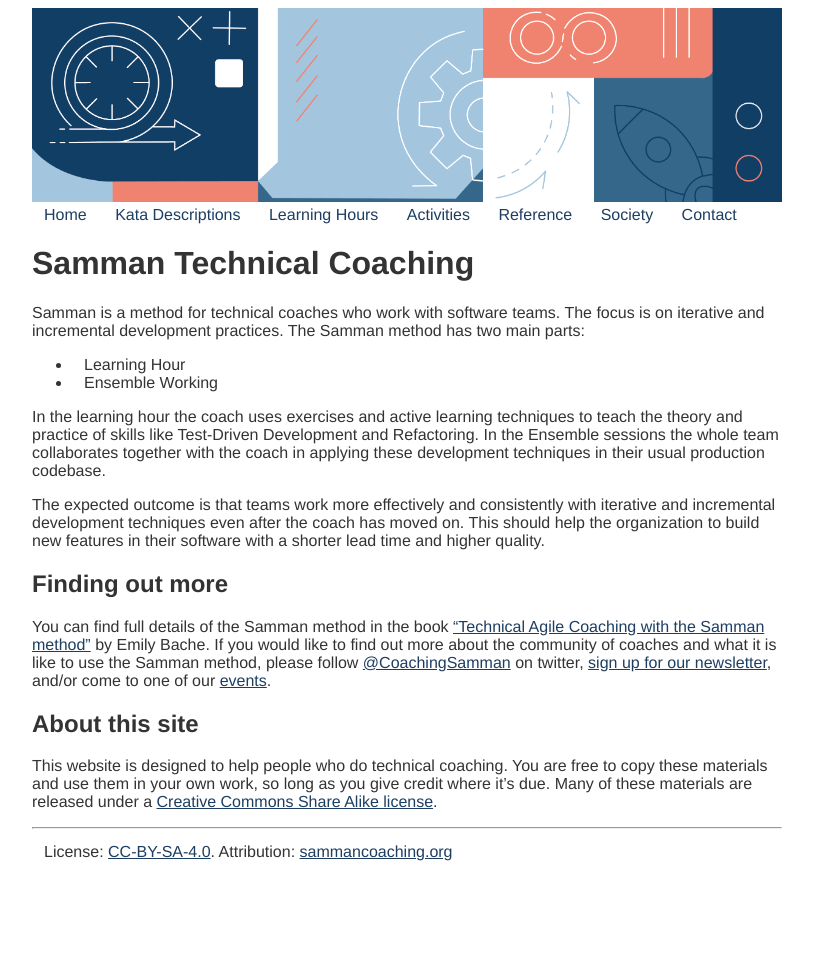
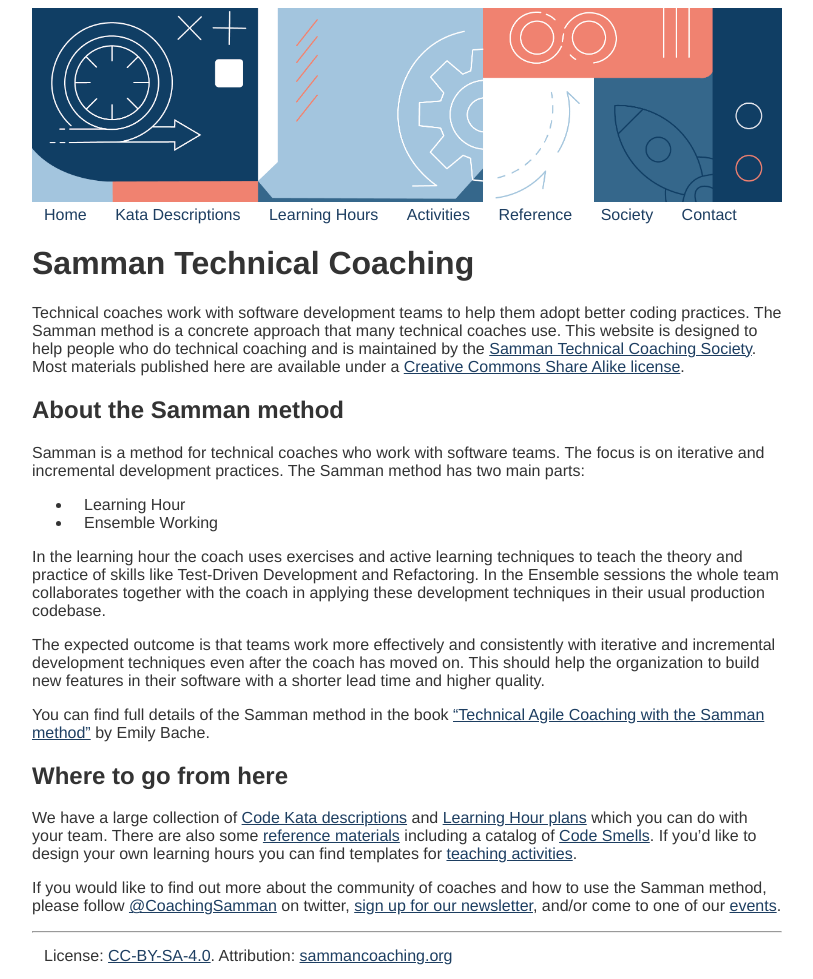
Before and after one commit to sammancoaching/website, a Jekyll site: the page built from index.md, in a window 1280 px wide. Shown: the whole page, without its empty margins (233-1046 px from the left). Built offline with Jekyll 4.4.1, drawn with Linux system fonts in a browser that asks for light colours; before the commit the page ends 900 px from its top, so only the background shows below that.

Commit message:
make the site easier to understand for newcomers

```diff
--- a/_layouts/member.html
+++ b/_layouts/member.html
@@ -7,7 +7,7 @@ layout: society
 {% if person.member %}  {% endif %}
 <h2> Learning Hours: </h2>
 <ul>
-    {% assign by_author = site.learning_hours | where: 'author', page.author | sort: 'difficulty' %}
+    {% assign by_author = site.learning_hours | where: 'author', page.author | sort: 'title' %}
     {% for learning_hour in by_author %}
     <li>
         <a href="{{ learning_hour.url }}">{{ learning_hour.title }}</a>
--- a/deploy.py
+++ b/deploy.py
@@ -53,8 +53,6 @@ def main():
         password = os.environ["FTP_PASSWORD"]
         server = os.environ["FTP_SERVER"]
 
-    print("found credentials", user, password, server)
-
     with FTP_TLS(host=server, user=user, passwd=password) as ftp:
         ftp.cwd("web")
         local_web = "_site"
--- a/index.md
+++ b/index.md
@@ -4,6 +4,10 @@ title: Samman Technical Coaching
 ---
 
 # Samman Technical Coaching
+
+Technical coaches work with software development teams to help them adopt better coding practices. The Samman method is a concrete approach that many technical coaches use. This website is designed to help people who do technical coaching and is maintained by the [Samman Technical Coaching Society](/society/index.html). Most materials published here are available under a [Creative Commons Share Alike license](LICENSE.html).
+
+## About the Samman method
 
 Samman is a method for technical coaches who work with software teams. The focus is on iterative and incremental development practices. The Samman method has two main parts:
 
@@ -14,10 +18,10 @@ In the learning hour the coach uses exercises and active learning techniques to
 
 The expected outcome is that teams work more effectively and consistently with iterative and incremental development techniques even after the coach has moved on. This should help the organization to build new features in their software with a shorter lead time and higher quality.
 
-## Finding out more
+You can find full details of the Samman method in the book ["Technical Agile Coaching with the Samman method"](https://leanpub.com/techagilecoach) by Emily Bache.
 
-You can find full details of the Samman method in the book ["Technical Agile Coaching with the Samman method"](https://leanpub.com/techagilecoach) by Emily Bache. If you would like to find out more about the community of coaches and what it is like to use the Samman method, please follow [@CoachingSamman](https://twitter.com/coachingsamman) on twitter, [sign up for our newsletter](https://share-eu1.hsforms.com/1pvE5eTT2RWyYJtyH4AJSuwf6aty), and/or come to one of our [events](/society/events/index.html).
+## Where to go from here
 
-## About this site
+We have a large collection of [Code Kata descriptions](/kata_descriptions/index.html) and [Learning Hour plans](/learning_hours/index.html) which you can do with your team. There are also some [reference materials](/reference/index.html) including a catalog of [Code Smells](/code_smells/index.html). If you'd like to design your own learning hours you can find templates for [teaching activities](/activities/index.html).
 
-This website is designed to help people who do technical coaching. You are free to copy these materials and use them in your own work, so long as you give credit where it's due. Many of these materials are released under a [Creative Commons Share Alike license](LICENSE.html).
+If you would like to find out more about the community of coaches and how to use the Samman method, please follow [@CoachingSamman](https://twitter.com/coachingsamman) on twitter, [sign up for our newsletter](https://share-eu1.hsforms.com/1pvE5eTT2RWyYJtyH4AJSuwf6aty), and/or come to one of our [events](/society/events/index.html).
```
Also changed, not shown: learning_hours/index.md (+7 -3 lines), learning_hours/ten_sample.md (+1 -1 lines), society/contributors/emilybache.md (+1 -1 lines), .github/workflows/deploy_site.yml (renamed from .github/workflows/jekyll.yml).
